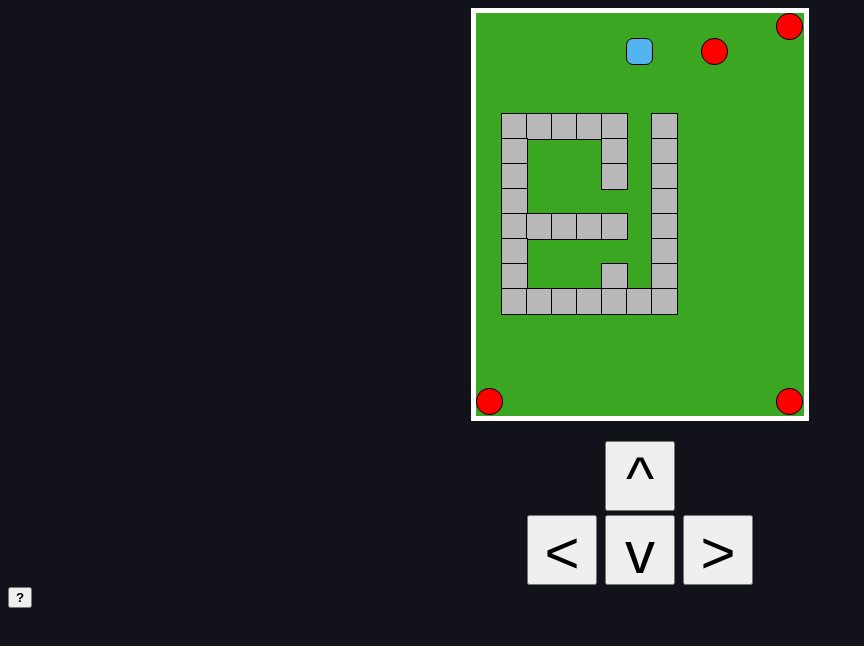
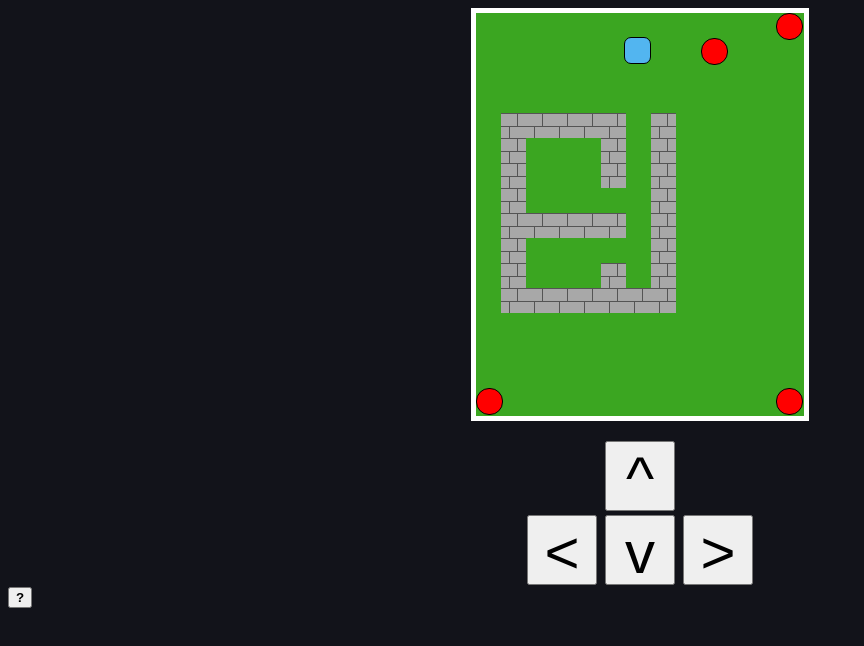
Before and after one commit to AjelmarMedina/Arithmetia-Old, a plain HTML site: page index.html in a window 1280 px wide. Shown: the whole page, without its empty margins (0-864 px from the left). Drawn offline with Linux system fonts and the light colour scheme.

Commit message:
Px movement tweaks

```diff
--- a/main.js
+++ b/main.js
@@ -49,6 +49,7 @@ function moveObject (objToMove, axisToMoveOn, directionToMoveTo/* 1or-1*/) {
             objToMove.htmlStyleEquiv.style.left = objToMove.styleXY[0] + 'px'
             if (objToMove.styleXY[0] == (objToMove.actXY[0] * 25)) {
               clearInterval(animationInterval)
+              objToMove.htmlStyleEquiv.style.left = ((objToMove.actXY[0]*25) - 2) + 'px'
               objToMove.acting = false
             }
           }, 20)
@@ -65,6 +66,7 @@ function moveObject (objToMove, axisToMoveOn, directionToMoveTo/* 1or-1*/) {
             objToMove.htmlStyleEquiv.style.top = objToMove.styleXY[1] + 'px'
             if (objToMove.styleXY[1] == (objToMove.actXY[1]*25)) {
               clearInterval(animationInterval)
+              objToMove.htmlStyleEquiv.style.top = ((objToMove.actXY[1]*25) - 1) + 'px'
               objToMove.acting = false
             }
           }, 20)
@@ -215,14 +217,14 @@ function animatePlayerLeft() {
     this.div = document.createElement('div')
     container.appendChild(this.div)
     let style = this.div.style
-    //style.background = 'url("Images/images (55).jpeg")'
+    style.background = 'url("Images/Wall.png")'
     style.backgroundColor = '#B8B8B8'
     style.width = '25px'
     style.height = '25px'
     style.top = (mapY * 25) + 'px'
     style.left = (mapX * 25) + 'px'
     style.position = 'absolute'
-    style.border = '1px solid black'
+    //style.border = '1px solid black'
   };
 
 
--- a/style.css
+++ b/style.css
@@ -5,7 +5,9 @@ body {
   width: 328px ;
   height: 403px;
   margin: auto;
+
   border: 5px solid white;
+  /*order-left: 3px solid white;*/
   background-color: #3BA621;
   /*background-image: url("Images/grass.jpeg");*/
   position: relative;
@@ -13,8 +15,8 @@ body {
   /*-webkit-mask-clip: circle(50%);*/
 }
 #divMainPlayer {
-  top: 25px;
-  left: 150px;
+  top: 24px;
+  left: 148px;
   position: absolute;
   height: 25px;
   width: 25px;
```
Also changed, not shown: Images/Wall.png (added).
